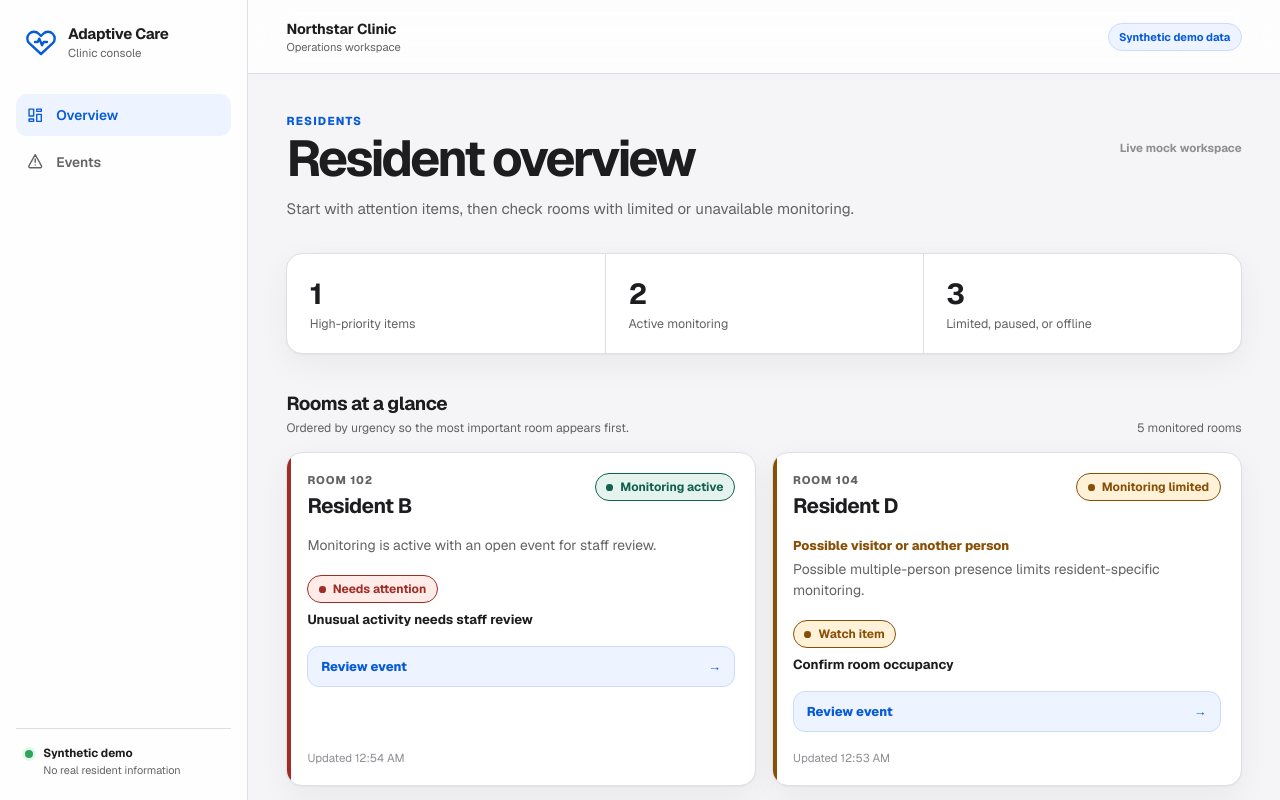
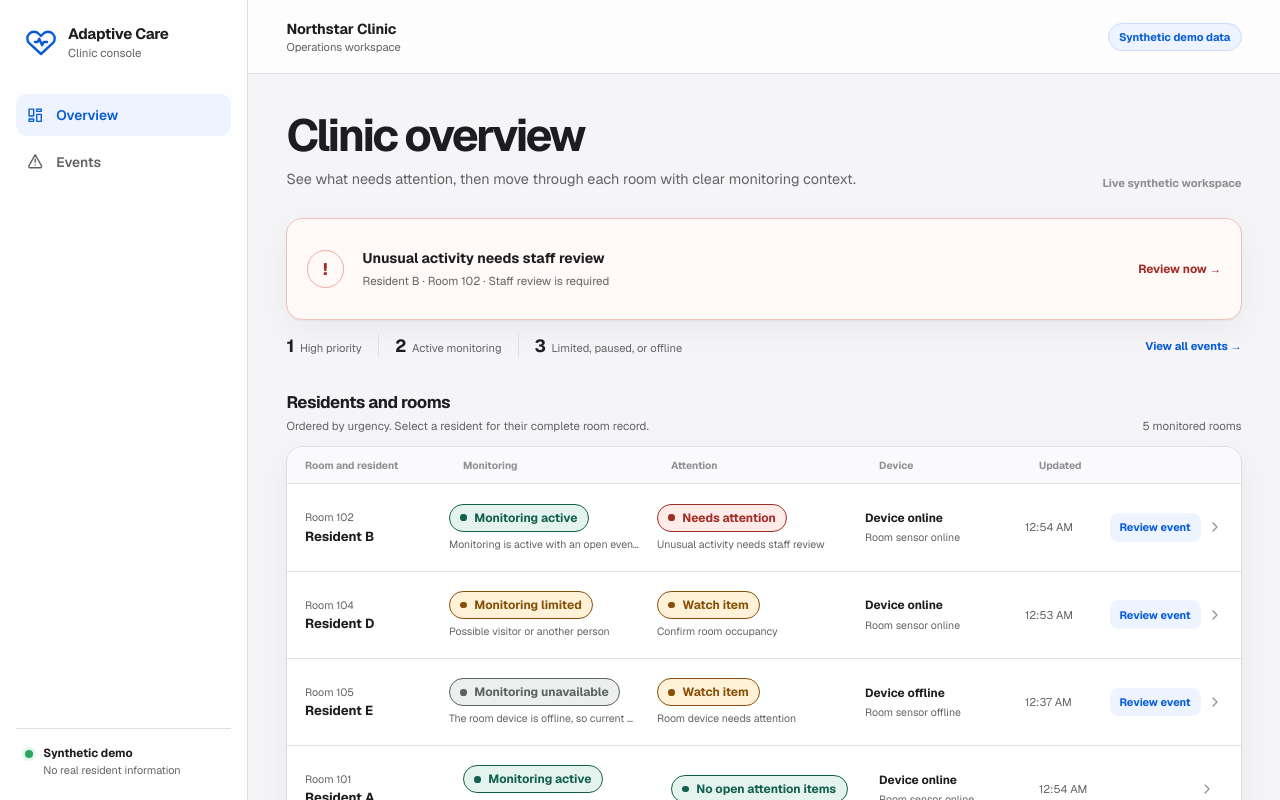
Before and after one commit to aksharkakkad-web/MedicalHardware, a Next.js app in the folder apps/clinic-dashboard/: page / in a window 1280 px wide. Shown: the top 800 px of the page. Built offline with nearby package versions, Linux system fonts and the light colour scheme.

Commit message:
feat: redesign clinic overview for fast scanning

```diff
--- a/apps/clinic-dashboard/src/features/residents/resident-card.module.css
+++ b/apps/clinic-dashboard/src/features/residents/resident-card.module.css
@@ -1,23 +1,18 @@
-.card { position: relative; display: flex; min-height: 18rem; flex-direction: column; padding: 1.25rem; overflow: hidden; border: 1px solid var(--color-border); border-radius: var(--radius-card); background: var(--color-surface); box-shadow: var(--shadow-card); }
-.card::before { position: absolute; inset: 0 auto 0 0; width: 0.24rem; background: var(--color-accent-strong); content: ""; }
-.card[data-priority="watch"]::before { background: var(--color-status-attention-text); }
-.card[data-priority="high"]::before, .card[data-priority="critical"]::before { background: var(--color-status-critical-text); }
-.header { display: flex; align-items: flex-start; justify-content: space-between; gap: 1rem; }
-.room { color: var(--color-text-muted); font-size: 0.7rem; font-weight: 750; letter-spacing: 0.08em; text-transform: uppercase; }
-.name { margin-top: 0.3rem; font-size: 1.3rem; font-weight: 680; letter-spacing: -0.025em; }
-.contextLabel { margin-top: 1.1rem; color: var(--color-status-attention-text); font-size: 0.8rem; font-weight: 750; }
-.reason { margin-top: 1rem; color: var(--color-text-muted); font-size: 0.87rem; line-height: 1.5; }
-.contextLabel + .reason { margin-top: 0.35rem; }
-.details { display: grid; gap: 0.75rem; margin-top: 1.2rem; }
-.attention { display: grid; gap: 0.5rem; }
-.attentionHeadline { color: var(--color-text); font-size: 0.82rem; font-weight: 620; line-height: 1.4; }
-.deviceWarning { display: grid; gap: 0.18rem; padding: 0.65rem 0.75rem; border-left: 3px solid var(--color-status-unavailable-text); background: var(--color-status-unavailable-bg); font-size: 0.78rem; }
-.deviceWarning span { color: var(--color-text-muted); }
-.reviewLink { display: flex; width: 100%; align-items: center; justify-content: space-between; gap: 0.75rem; margin-top: 1rem; padding: 0.7rem 0.8rem; border: 1px solid var(--color-accent-border); border-radius: var(--radius-control); color: var(--color-accent-strong); background: var(--color-accent-soft); font-size: 0.8rem; font-weight: 750; }
-.reviewLink:hover { background: var(--color-accent-soft-hover); }
-.updated { margin-top: auto; padding-top: 1.1rem; color: var(--color-text-soft); font-size: 0.72rem; }
-
-@media (max-width: 500px) {
-  .header { display: grid; }
-  .card { min-height: 16rem; }
-}
+.card { display: grid; grid-template-columns: minmax(8rem, 1fr) minmax(12rem, 1.35fr) minmax(12rem, 1.35fr) minmax(9rem, 1fr) 5.5rem minmax(5rem, auto); min-height: 5.45rem; align-items: center; gap: 1rem; padding: .8rem 1.1rem; border-bottom: 1px solid var(--color-border); background: white; transition: background 150ms ease; }
+.card:last-child { border-bottom: 0; }
+.card:hover { background: #fafbfe; }
+.identity { min-width: 0; }
+.room, .name, .monitoring small, .attention small, .device strong, .device small { display: block; }
+.room { color: var(--color-text-muted); font-size: .67rem; }
+.name { margin-top: .2rem; overflow: hidden; font-size: .82rem; text-overflow: ellipsis; white-space: nowrap; }
+.monitoring, .attention, .device { min-width: 0; }
+.monitoring small, .attention small, .device small { margin-top: .32rem; overflow: hidden; color: var(--color-text-muted); font-size: .66rem; line-height: 1.35; text-overflow: ellipsis; white-space: nowrap; }
+.device strong { font-size: .74rem; }
+.updated { color: var(--color-text-muted); font-size: .7rem; }
+.actions { display: flex; align-items: center; justify-content: flex-end; gap: .4rem; }
+.reviewLink { padding: .45rem .62rem; border-radius: .55rem; color: var(--color-accent-strong); background: var(--color-accent-soft); font-size: .68rem; font-weight: 650; white-space: nowrap; }
+.detailLink { display: grid; width: 2rem; height: 2rem; place-items: center; border-radius: .55rem; color: var(--color-text-soft); }
+.detailLink:hover { color: var(--color-accent-strong); background: var(--color-accent-soft); }
+.detailLink svg { width: 1rem; }
+@media (max-width: 1080px) { .card { grid-template-columns: minmax(8rem, 1fr) minmax(12rem, 1.4fr) minmax(12rem, 1.4fr) auto; } .device, .updated { display: none; } }
+@media (max-width: 700px) { .card { grid-template-columns: minmax(0, 1fr) auto; min-height: 7rem; gap: .7rem; padding: .9rem; } .monitoring { align-self: start; } .attention { grid-column: 1; } .actions { grid-column: 2; grid-row: 1 / span 2; align-self: center; flex-direction: column; } .reviewLink { display: none; } .monitoring small, .attention small { white-space: normal; } }
--- a/apps/clinic-dashboard/src/features/residents/resident-card.tsx
+++ b/apps/clinic-dashboard/src/features/residents/resident-card.tsx
@@ -1,6 +1,7 @@
 import Link from "next/link";
 
 import { StatusPill, type StatusTone } from "@/components/status-pill/status-pill";
+import { ArrowIcon } from "@/components/icons/icons";
 import type { ResidentOverviewItem } from "@/lib/monitoring";
 
 import styles from "./resident-card.module.css";
@@ -45,56 +46,15 @@ export function ResidentCard({ resident }: Readonly<{ resident: ResidentOverview
   const monitoring = monitoringPresentation[resident.monitoring.state];
   const attention = attentionPresentation[resident.attention.priority];
   const hasAttention = resident.attention.priority !== "none";
-  const eventLinkLabel = hasAttention ? "Review event" : "View event history";
 
   return (
     <article className={styles.card} data-priority={resident.attention.priority}>
-      <div className={styles.header}>
-        <div>
-          <p className={styles.room}>{resident.roomLabel}</p>
-          <h2 className={styles.name}>{resident.displayLabel}</h2>
-        </div>
-        <StatusPill label={monitoring.label} tone={monitoring.tone} />
-      </div>
-
-      {resident.monitoring.contextLabel && (
-        <p className={styles.contextLabel}>
-          {resident.monitoring.contextLabel}
-        </p>
-      )}
-      <p className={styles.reason}>{resident.monitoring.reason}</p>
-
-      <div className={styles.details}>
-        <div className={styles.attention}>
-          <StatusPill label={attention.label} tone={attention.tone} />
-          {hasAttention && (
-            <p className={styles.attentionHeadline}>{resident.attention.headline}</p>
-          )}
-        </div>
-
-        {resident.device.status !== "online" && (
-          <div className={styles.deviceWarning}>
-            <strong>{deviceHeadline[resident.device.status]}</strong>
-            <span>{resident.device.label}</span>
-          </div>
-        )}
-      </div>
-
-      {resident.attention.primaryEventId && (
-        <Link
-          className={styles.reviewLink}
-          href={`/events/${resident.attention.primaryEventId}`}
-        >
-          {eventLinkLabel} <span aria-hidden="true">→</span>
-        </Link>
-      )}
-
-      <p className={styles.updated}>
-        Updated{" "}
-        <time dateTime={resident.monitoring.lastUpdatedAt}>
-          {formattedTime(resident.monitoring.lastUpdatedAt)}
-        </time>
-      </p>
+      <Link className={styles.identity} href={`/residents/${resident.residentId}`}><span className={styles.room}>{resident.roomLabel}</span><strong className={styles.name}>{resident.displayLabel}</strong></Link>
+      <div className={styles.monitoring}><StatusPill label={monitoring.label} tone={monitoring.tone} /><small>{resident.monitoring.contextLabel ?? resident.monitoring.reason}</small></div>
+      <div className={styles.attention}><StatusPill label={attention.label} tone={attention.tone} />{hasAttention && <small>{resident.attention.headline}</small>}</div>
+      <div className={styles.device}><strong>{resident.device.status === "online" ? "Device online" : deviceHeadline[resident.device.status]}</strong><small>{resident.device.label}</small></div>
+      <time className={styles.updated} dateTime={resident.monitoring.lastUpdatedAt}>{formattedTime(resident.monitoring.lastUpdatedAt)}</time>
+      <div className={styles.actions}>{resident.attention.primaryEventId && <Link className={styles.reviewLink} href={`/events/${resident.attention.primaryEventId}`}>Review event</Link>}<Link className={styles.detailLink} href={`/residents/${resident.residentId}`} aria-label={`View ${resident.displayLabel}`}><ArrowIcon /></Link></div>
     </article>
   );
 }
--- a/apps/clinic-dashboard/src/features/residents/resident-overview.module.css
+++ b/apps/clinic-dashboard/src/features/residents/resident-overview.module.css
@@ -1,32 +1,31 @@
 .page { width: 100%; }
-.headingRow { display: flex; align-items: flex-start; justify-content: space-between; gap: 2rem; }
-.eyebrow { color: var(--color-accent-strong); font-size: 0.72rem; font-weight: 780; letter-spacing: 0.1em; text-transform: uppercase; }
-.headingRow h1 { margin-top: 0.35rem; font-size: clamp(2rem, 4vw, 3.15rem); font-weight: 660; letter-spacing: -0.055em; line-height: 1; }
-.intro { max-width: 42rem; margin-top: 0.85rem; color: var(--color-text-muted); font-size: 0.94rem; line-height: 1.55; }
-.updatedLabel { padding-top: 1.7rem; color: var(--color-text-soft); font-size: 0.72rem; font-weight: 650; }
-.summary { display: grid; grid-template-columns: repeat(3, 1fr); margin-top: 2rem; border: 1px solid var(--color-border); border-radius: var(--radius-card); background: var(--color-surface); box-shadow: var(--shadow-card); }
-.summary > div { display: flex; min-height: 6.2rem; flex-direction: column; justify-content: center; padding: 1rem 1.4rem; }
-.summary > div + div { border-left: 1px solid var(--color-border); }
-.summary strong { font-size: 1.8rem; font-weight: 680; letter-spacing: -0.04em; }
-.summary span { margin-top: 0.22rem; color: var(--color-text-muted); font-size: 0.78rem; }
-.sectionHeading { display: flex; align-items: flex-end; justify-content: space-between; gap: 1rem; margin-top: 2.3rem; }
-.sectionHeading h2 { font-size: 1.18rem; letter-spacing: -0.025em; }
-.sectionHeading p, .sectionHeading > span { color: var(--color-text-muted); font-size: 0.76rem; }
-.sectionHeading p { margin-top: 0.3rem; }
-.grid, .skeletonGrid { display: grid; grid-template-columns: repeat(auto-fit, minmax(min(100%, 20rem), 1fr)); gap: 1rem; margin-top: 1rem; }
-.message { max-width: 42rem; margin-top: 2rem; padding: 1.4rem; border: 1px solid var(--color-border); border-radius: var(--radius-card); background: var(--color-surface); color: var(--color-text-muted); line-height: 1.55; }
-.messageTitle { margin-bottom: 0.35rem; color: var(--color-text); font-size: 1.05rem; font-weight: 700; }
-.message button { margin-top: 1rem; min-height: 2.6rem; padding: 0.55rem 1rem; border: 0; border-radius: var(--radius-control); color: #fff; background: var(--color-accent-strong); cursor: pointer; font-weight: 700; }
-.skeletonCard { display: grid; min-height: 17rem; align-content: start; gap: 0.8rem; padding: 1.3rem; border: 1px solid var(--color-border); border-radius: var(--radius-card); background: var(--color-surface); }
-.skeletonShort, .skeletonTitle, .skeletonLine { display: block; height: 0.75rem; border-radius: 0.3rem; background: #e7eae8; }
-.skeletonShort { width: 28%; }
-.skeletonTitle { width: 55%; height: 1.5rem; }
-.skeletonLine { width: 100%; }
-
-@media (max-width: 680px) {
-  .headingRow, .sectionHeading { display: block; }
-  .updatedLabel, .sectionHeading > span { display: block; margin-top: 0.7rem; padding: 0; }
-  .summary { grid-template-columns: 1fr; }
-  .summary > div { min-height: 4.8rem; }
-  .summary > div + div { border-top: 1px solid var(--color-border); border-left: 0; }
-}
+.headingRow { display: flex; align-items: flex-end; justify-content: space-between; gap: 2rem; }
+.headingRow h1 { font-size: clamp(2rem, 4vw, 2.8rem); font-weight: 660; letter-spacing: -.055em; line-height: 1; }
+.intro { max-width: 42rem; margin-top: .7rem; color: var(--color-text-muted); font-size: .9rem; line-height: 1.5; }
+.updatedLabel { color: var(--color-text-soft); font-size: .7rem; font-weight: 620; }
+.attentionBanner { display: grid; grid-template-columns: 2.5rem minmax(0, 1fr) auto; min-height: 6.4rem; align-items: center; gap: 1rem; margin-top: 1.7rem; padding: 1rem 1.2rem; border: 1px solid #f0c1bc; border-radius: 1rem; background: #fff9f8; box-shadow: var(--shadow-card); }
+.alertMark { display: grid; width: 2.35rem; height: 2.35rem; place-items: center; border: 1px solid #efaaa4; border-radius: 50%; color: var(--color-status-critical-text); font-size: 1.05rem; font-weight: 750; }
+.attentionBanner strong, .attentionBanner small { display: block; }
+.attentionBanner strong { font-size: .88rem; }
+.attentionBanner small { margin-top: .35rem; color: var(--color-text-muted); font-size: .72rem; }
+.attentionBanner > span:last-child { color: var(--color-status-critical-text); font-size: .74rem; font-weight: 680; }
+.summary { display: flex; align-items: center; gap: 0; margin-top: .9rem; color: var(--color-text-muted); font-size: .7rem; }
+.summary > div { display: flex; align-items: baseline; gap: .35rem; padding-right: 1rem; }
+.summary > div + div { padding-left: 1rem; border-left: 1px solid var(--color-border); }
+.summary strong { color: var(--color-text); font-size: 1.1rem; }
+.summary > a { margin-left: auto; color: var(--color-accent-strong); font-weight: 650; }
+.sectionHeading { display: flex; align-items: flex-end; justify-content: space-between; gap: 1rem; margin-top: 2.1rem; }
+.sectionHeading h2 { font-size: 1.05rem; letter-spacing: -.025em; }
+.sectionHeading p, .sectionHeading > span { color: var(--color-text-muted); font-size: .72rem; }
+.sectionHeading p { margin-top: .3rem; }
+.grid { overflow: hidden; margin-top: .85rem; border: 1px solid var(--color-border); border-radius: 1rem; background: white; box-shadow: var(--shadow-card); }
+.columnLabels { display: grid; grid-template-columns: minmax(8rem, 1fr) minmax(12rem, 1.35fr) minmax(12rem, 1.35fr) minmax(9rem, 1fr) 5.5rem minmax(5rem, auto); gap: 1rem; padding: .72rem 1.1rem; border-bottom: 1px solid var(--color-border); color: var(--color-text-soft); background: #fafafc; font-size: .64rem; font-weight: 650; }
+.message { max-width: 42rem; margin-top: 2rem; padding: 1.4rem; border: 1px solid var(--color-border); border-radius: 1rem; background: white; color: var(--color-text-muted); line-height: 1.55; }
+.messageTitle { margin-bottom: .35rem; color: var(--color-text); font-size: 1.05rem; font-weight: 700; }
+.message button { margin-top: 1rem; min-height: 2.6rem; padding: .55rem 1rem; border: 0; border-radius: .7rem; color: white; background: var(--color-accent-strong); cursor: pointer; font-weight: 700; }
+.skeletonGrid { display: grid; gap: .65rem; margin-top: 1.5rem; }
+.skeletonCard { display: grid; min-height: 5rem; align-content: center; gap: .5rem; padding: 1rem; border: 1px solid var(--color-border); border-radius: .8rem; background: white; }
+.skeletonShort, .skeletonTitle, .skeletonLine { display: block; height: .65rem; border-radius: .3rem; background: #e7e7eb; }
+.skeletonShort { width: 15%; }.skeletonTitle { width: 28%; }.skeletonLine { width: 55%; }
+@media (max-width: 1080px) { .columnLabels { grid-template-columns: minmax(8rem, 1fr) minmax(12rem, 1.4fr) minmax(12rem, 1.4fr) auto; } .columnLabels > :nth-child(4), .columnLabels > :nth-child(5) { display: none; } }
+@media (max-width: 700px) { .headingRow, .sectionHeading { display: block; } .updatedLabel, .sectionHeading > span { display: block; margin-top: .65rem; } .attentionBanner { grid-template-columns: 2.25rem minmax(0, 1fr); } .attentionBanner > span:last-child { grid-column: 2; } .summary { flex-wrap: wrap; row-gap: .7rem; } .summary > a { width: 100%; margin-left: 0; } .columnLabels { display: none; } }
--- a/apps/clinic-dashboard/src/features/residents/resident-overview.tsx
+++ b/apps/clinic-dashboard/src/features/residents/resident-overview.tsx
@@ -1,5 +1,6 @@
 "use client";
 
+import Link from "next/link";
 import type { ResidentOverviewItem } from "@/lib/monitoring";
 
 import { ResidentCard } from "./resident-card";
@@ -17,13 +18,12 @@ function OverviewHeader() {
   return (
     <div className={styles.headingRow}>
       <div>
-        <p className={styles.eyebrow}>Residents</p>
-        <h1>Resident overview</h1>
+        <h1>Clinic overview</h1>
         <p className={styles.intro}>
-          Start with attention items, then check rooms with limited or unavailable monitoring.
+          See what needs attention, then move through each room with clear monitoring context.
         </p>
       </div>
-      <p className={styles.updatedLabel}>Live mock workspace</p>
+      <p className={styles.updatedLabel}>Live synthetic workspace</p>
     </div>
   );
 }
@@ -82,26 +82,25 @@ export function ResidentOverview() {
   const activeCount = residents.filter((resident) => resident.monitoring.state === "active").length;
   const limitedCount = residents.length - activeCount;
   const highPriorityCount = residents.filter((resident) => ["high", "critical"].includes(resident.attention.priority)).length;
+  const primaryAttention = residents.find((resident) => ["high", "critical"].includes(resident.attention.priority) && resident.attention.primaryEventId);
 
   return (
     <section className={styles.page}>
       <OverviewHeader />
 
-      <div className={styles.summary} aria-label="Resident monitoring summary">
-        <div><strong>{highPriorityCount}</strong><span>High-priority items</span></div>
-        <div><strong>{activeCount}</strong><span>Active monitoring</span></div>
-        <div><strong>{limitedCount}</strong><span>Limited, paused, or offline</span></div>
-      </div>
+      {primaryAttention && <Link className={styles.attentionBanner} href={`/events/${primaryAttention.attention.primaryEventId}`}><span className={styles.alertMark}>!</span><span><strong>{primaryAttention.attention.headline}</strong><small>{primaryAttention.displayLabel} · {primaryAttention.roomLabel} · Staff review is required</small></span><span>Review now →</span></Link>}
+
+      <div className={styles.summary} aria-label="Resident monitoring summary"><div><strong>{highPriorityCount}</strong><span>High priority</span></div><div><strong>{activeCount}</strong><span>Active monitoring</span></div><div><strong>{limitedCount}</strong><span>Limited, paused, or offline</span></div><Link href="/events">View all events →</Link></div>
 
       <div className={styles.sectionHeading}>
         <div>
-          <h2>Rooms at a glance</h2>
-          <p>Ordered by urgency so the most important room appears first.</p>
+          <h2>Residents and rooms</h2>
+          <p>Ordered by urgency. Select a resident for their complete room record.</p>
         </div>
         <span>{residents.length} monitored rooms</span>
       </div>
 
-      <div className={styles.grid}>
+      <div className={styles.grid}><div className={styles.columnLabels} aria-hidden="true"><span>Room and resident</span><span>Monitoring</span><span>Attention</span><span>Device</span><span>Updated</span><span /></div>
         {residents.map((resident) => <ResidentCard key={resident.residentId} resident={resident} />)}
       </div>
     </section>
```
Also changed, not shown: 1 other file (tests, documents, lock files or other folders).
